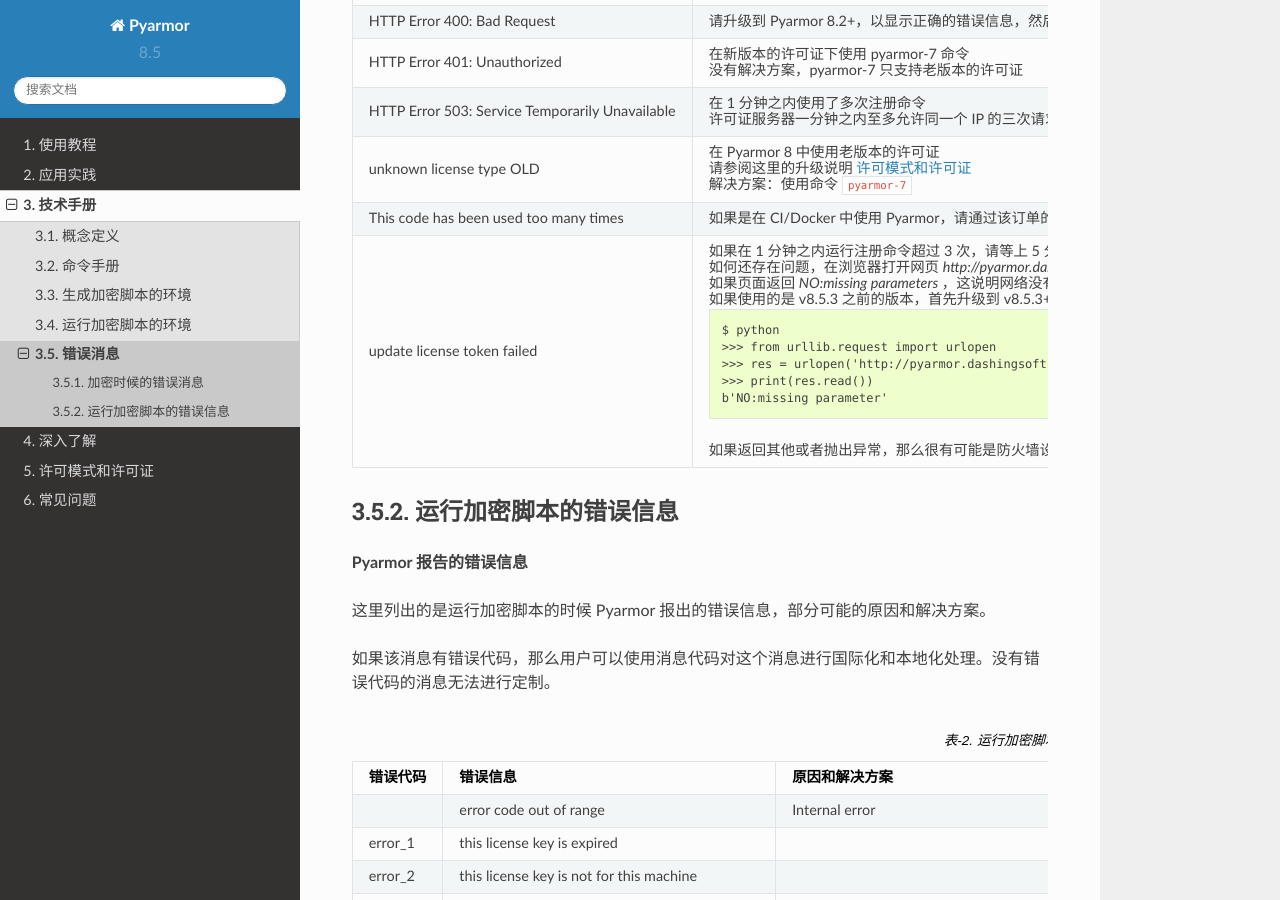
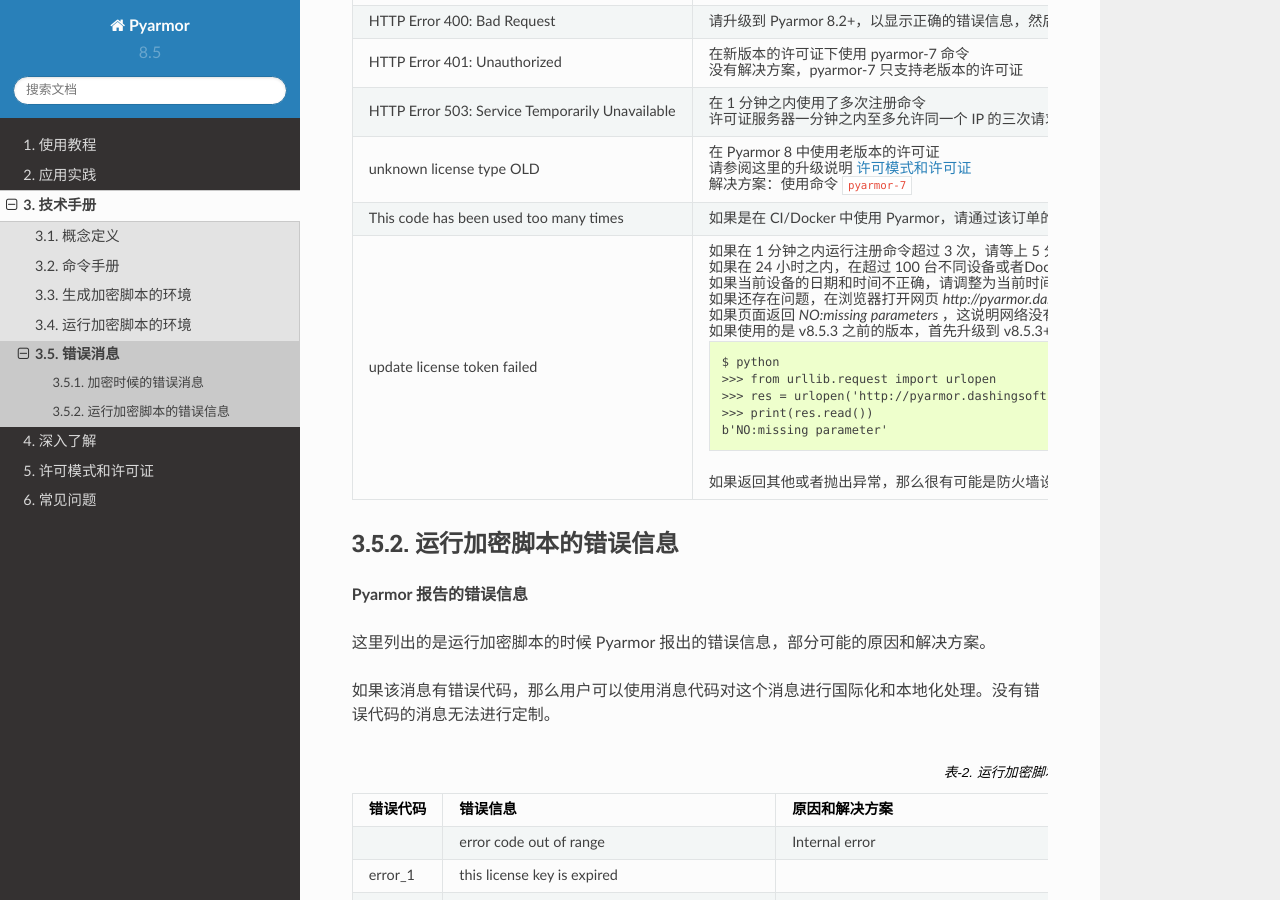
Before and after one commit to dashingsoft/pyarmor-docs-zh, a Sphinx documentation site: the page built from docs/reference/errors.rst, in a window 1280 px wide and 900 px high, scrolled down 960 px. Built offline with Sphinx 7.4.7 and the Read the Docs theme 2.0.0, drawn with Linux system fonts in a browser that asks for light colours.

Commit message:
注册失败增加检查点

```diff
--- a/docs/reference/errors.rst
+++ b/docs/reference/errors.rst
@@ -69,7 +69,11 @@
    * - update license token failed
      - 如果在 1 分钟之内运行注册命令超过 3 次，请等上 5 分钟之后在进行测试
 
-       如何还存在问题，在浏览器打开网页 `http://pyarmor.dashingsoft.com//api/auth2/`
+       如果在 24 小时之内，在超过 100 台不同设备或者Docker 容器上运行注册命令，请耐心等待直到有可用的 Token
+
+       如果当前设备的日期和时间不正确，请调整为当前时间
+
+       如果还存在问题，在浏览器打开网页 `http://pyarmor.dashingsoft.com//api/auth2/`
 
        如果页面返回 `NO:missing parameters` ，这说明网络没有问题，Pyarmor 许可证服务器也没有问题
 
```
